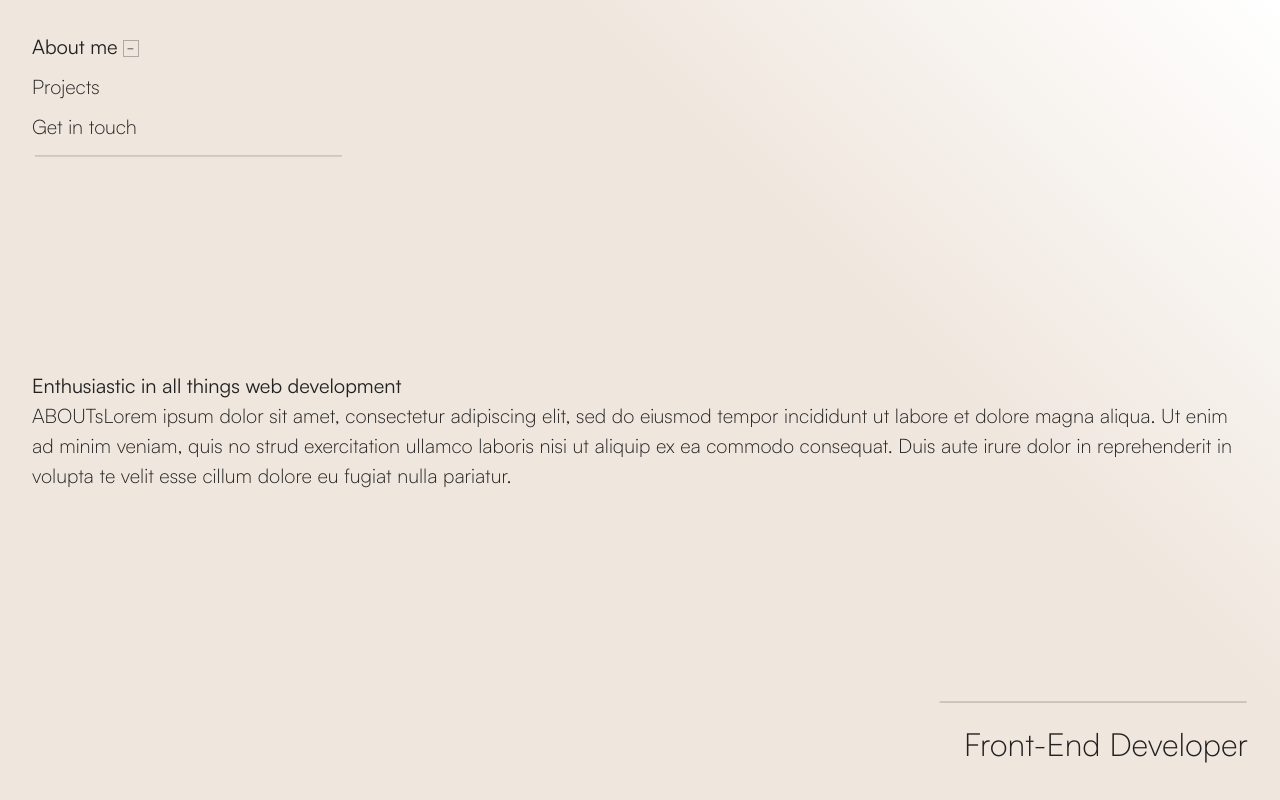
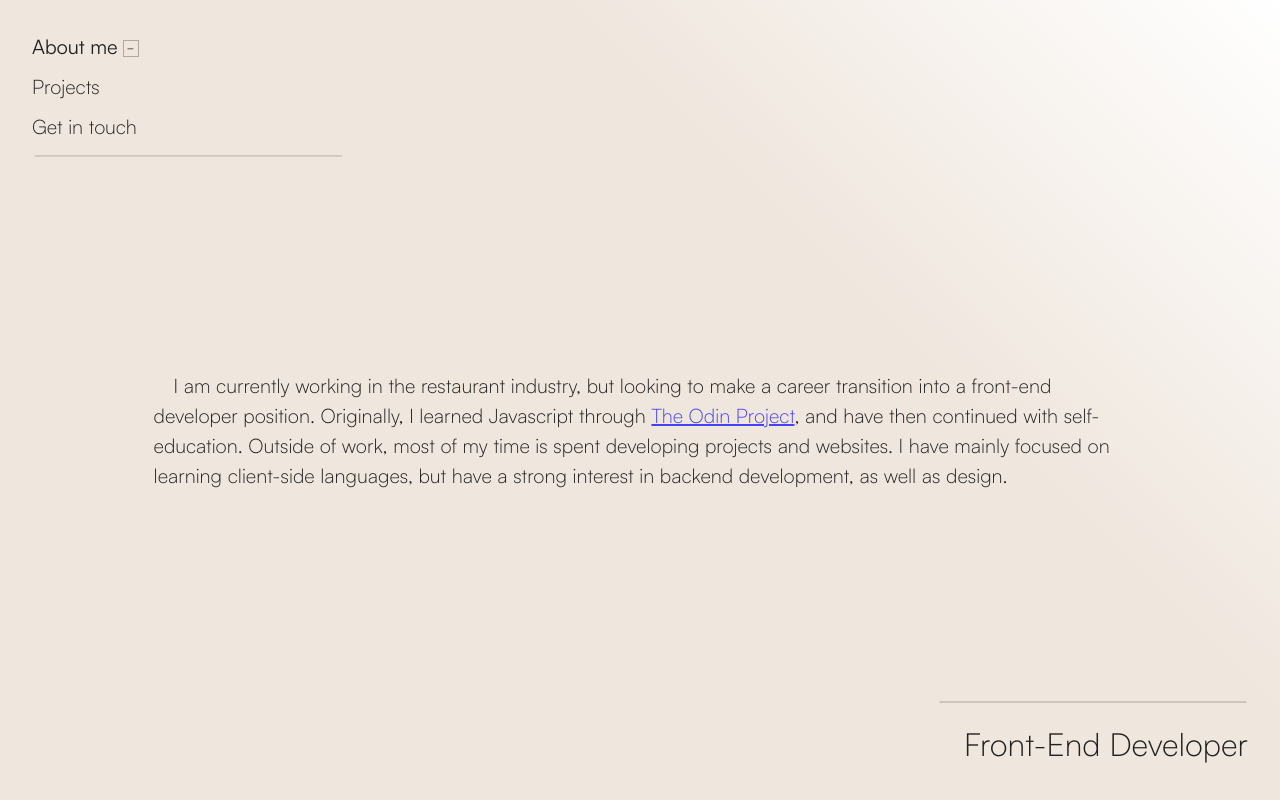
Before and after one commit to michaeland974/portfolio-page, a website with bundled scripts: page src/index.html in a window 1280 px wide. Both pictures are taken after a click on the button "About me". Built offline with nearby package versions, Linux system fonts and the light colour scheme; files whose address does not match are found by name.

Commit message:
feat: updated views: About me and Contact me
style: layout updated for views: About me and Contact me

```diff
--- a/src/index.html
+++ b/src/index.html
@@ -40,12 +40,14 @@
         <div class="content">
           <section class="view" id="about-me"
                    aria-selected="false">
-            <h2>Enthusiastic in all things web development</h2>
-            <p>ABOUTsLorem ipsum dolor sit amet, consectetur adipiscing elit, sed do eiusmod
-              tempor incididunt ut labore et dolore magna aliqua. Ut enim ad minim veniam, quis no
-              strud exercitation ullamco laboris nisi ut aliquip ex ea commodo consequat. Duis aute
-              irure dolor in reprehenderit in volupta
-              te velit esse cillum dolore eu fugiat nulla pariatur.</p>
+            <p>
+              I am currently working in the restaurant industry, but looking to make a
+              career transition into a front-end developer position. Originally, I learned
+              Javascript through <a target="_blank" href="https://www.theodinproject.com/">The Odin Project</a>,
+              and have then continued with self-education. Outside of work,
+              most of my time is spent developing projects and websites. I have mainly focused
+              on learning client-side languages, but have a strong interest in backend development, as well as design.
+            </p>
           </section>
           <section class="view" id="projects"
                    aria-selected="false">
@@ -57,11 +59,13 @@
           </section>
           <section class="view" id="get-in-touch"
                    aria-selected="false">
-            GetINTOUChLorem ipsum dolor sit amet, consectetur adipiscing elit, sed do eiusmod
-            tempor incididunt ut labore et dolore magna aliqua. Ut enim ad minim veniam, quis no
-            strud exercitation ullamco laboris nisi ut aliquip ex ea commodo consequat. Duis aute
-            irure dolor in reprehenderit in volupta
-            te velit esse cillum dolore eu fugiat nulla pariatur.
+            <div>
+              <h2>Michael Anderson</h2>
+              <a target="_blank" href="https://github.com/michaeland974">
+                <img src="github-mark.png" alt="github-link" id="github-icon">
+              </a>
+            </div>
+            <a href="mailto:micanderson29@gmail.com">micanderson29@gmail.com</a>
           </section>
         </div>
       </main>
--- a/src/styles/animations.css
+++ b/src/styles/animations.css
@@ -26,7 +26,7 @@
 }
 
 @keyframes border-rotate-bottom{
-  10% { border-color: var(--light-grey); }
+  10% { border-color: rgba(128, 128, 128, 0.187); }
   100% {
     top: 100%;
     left: 100%;
--- a/src/styles/main-content.css
+++ b/src/styles/main-content.css
@@ -8,8 +8,9 @@
   grid-row: 1;
   display: flex;
   flex-direction: column;
-  align-items: flex-start;
+  align-items: center;
   justify-content: center;
+  gap: 1em;
 
   height: 100%;
 
@@ -23,6 +24,24 @@
   visibility: visible;
 }
 
-.view h2{
-  font-family: Satoshi-Regular;
+#about-me p{ text-indent: 1em; }
+#get-in-touch{ align-items: center; }
+#get-in-touch div{
+  display: flex;
+  align-items: center;
+  gap: 8px;
 }
+
+a:link{
+  color: rgba(0, 0, 255, 0.71);
+}
+
+#github-icon{
+  height: var(--fs-xl);
+  width: var(--fs-xl);
+}
+
+@media screen and (min-width: 600px),
+                  (orientation: landscape) {
+  #about-me p{ width: 80%; }
+}
```
Also changed, not shown: assets/github-mark.png (added).
